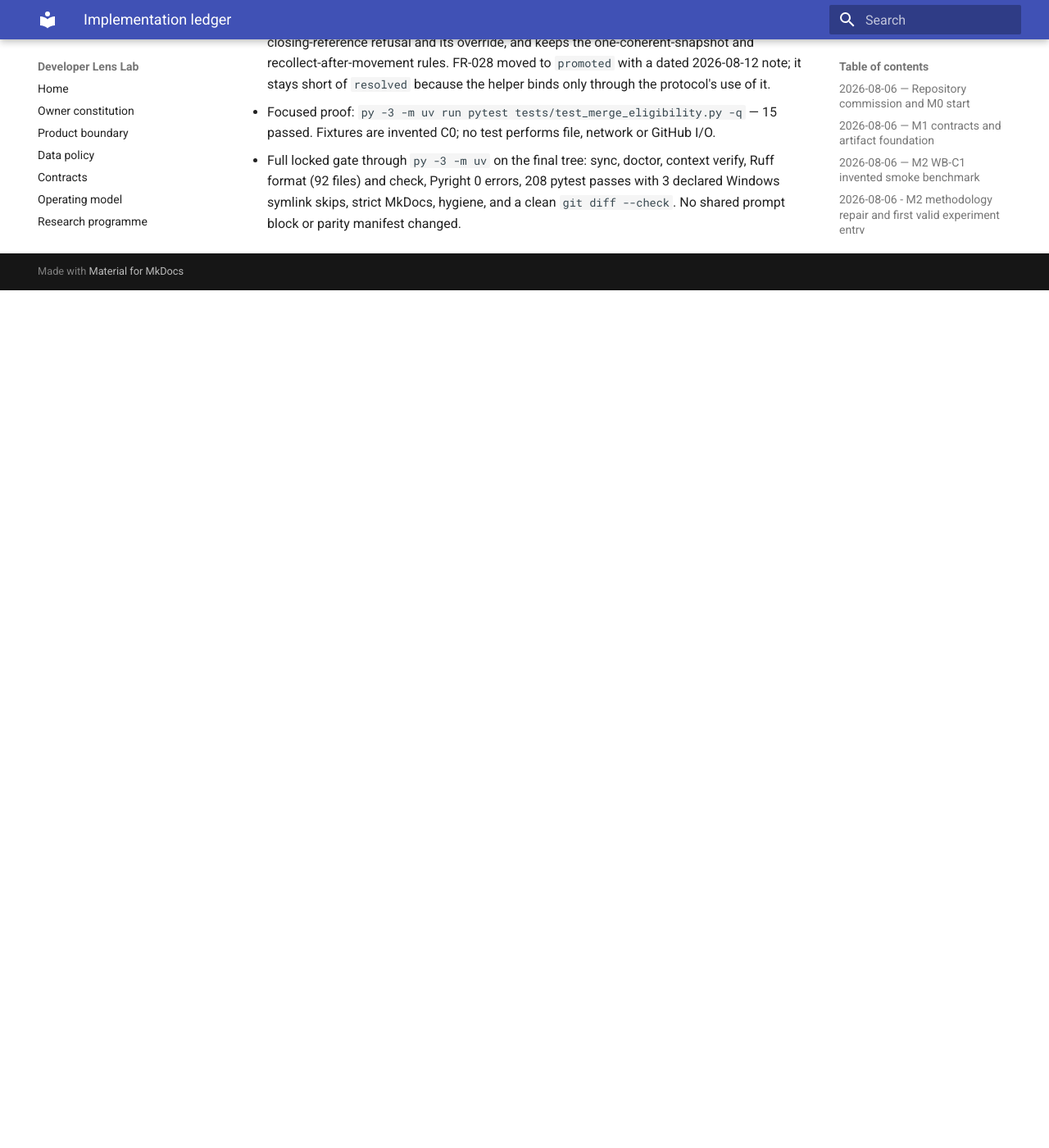
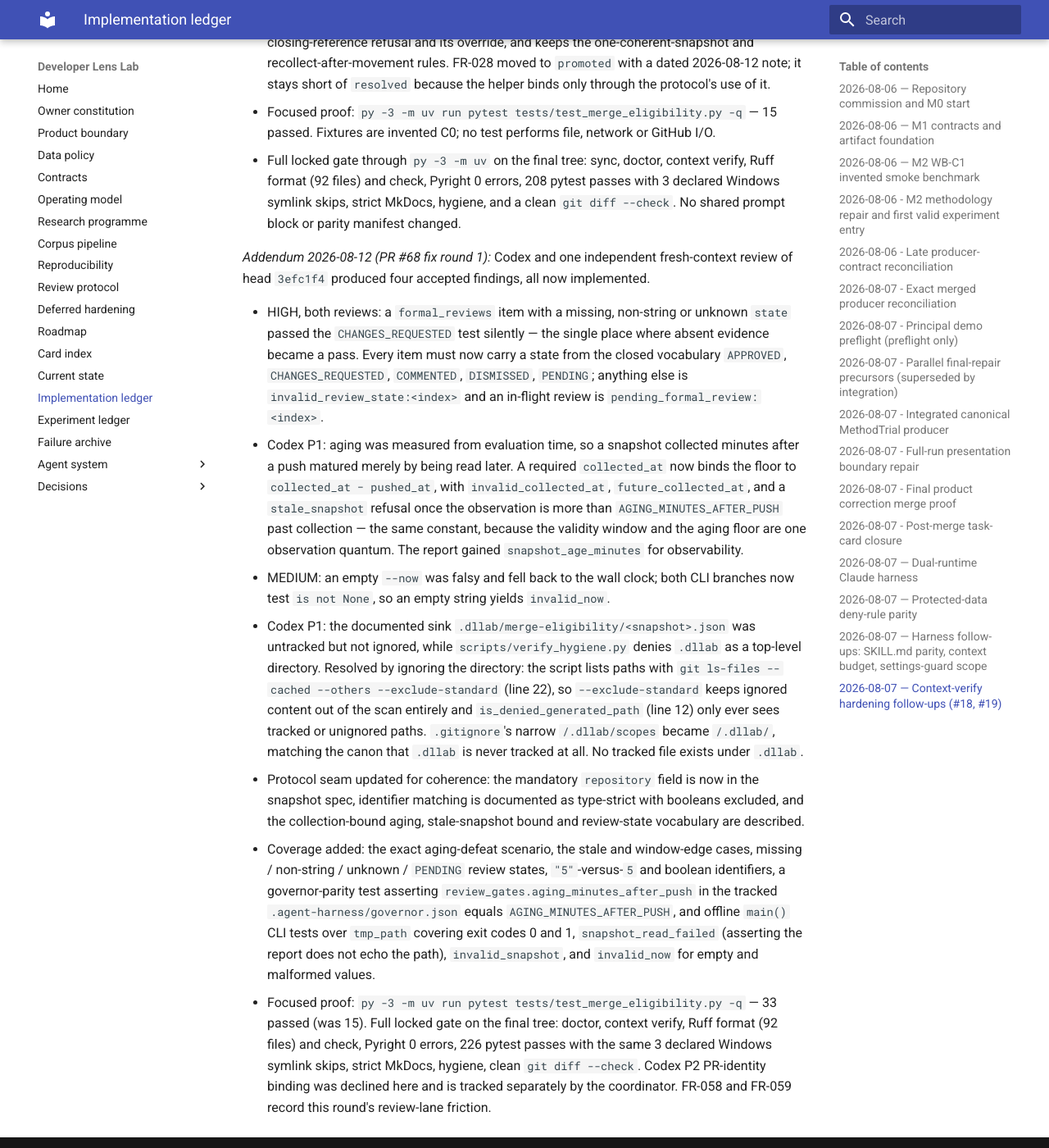
Before and after one commit to Chris0Jeky/developer-lens-lab, an MkDocs documentation site: the page built from docs/IMPLEMENTATION_LEDGER.md, in a window 1280 px wide and 1400 px high, scrolled down 34292 px. Shown: the whole window at 82% size. Built offline with MkDocs 1.6.1 and Material for MkDocs 9.7.7, drawn with Linux system fonts in a browser that asks for light colours; before the commit the page ends 34646 px from its top, so only the background shows below that.

Commit message:
Record the PR 68 fix round in the ledger

```diff
--- a/docs/IMPLEMENTATION_LEDGER.md
+++ b/docs/IMPLEMENTATION_LEDGER.md
@@ -1120,3 +1120,41 @@ Append milestone evidence. Live GitHub facts are snapshots and must be refreshed
   format (92 files) and check, Pyright 0 errors, 208 pytest passes with 3 declared Windows symlink
   skips, strict MkDocs, hygiene, and a clean `git diff --check`. No shared prompt block or parity
   manifest changed.
+
+_Addendum 2026-08-12 (PR #68 fix round 1):_ Codex and one independent fresh-context review of head
+`3efc1f4` produced four accepted findings, all now implemented.
+
+- HIGH, both reviews: a `formal_reviews` item with a missing, non-string or unknown `state` passed
+  the `CHANGES_REQUESTED` test silently — the single place where absent evidence became a pass.
+  Every item must now carry a state from the closed vocabulary `APPROVED`, `CHANGES_REQUESTED`,
+  `COMMENTED`, `DISMISSED`, `PENDING`; anything else is `invalid_review_state:<index>` and an
+  in-flight review is `pending_formal_review:<index>`.
+- Codex P1: aging was measured from evaluation time, so a snapshot collected minutes after a push
+  matured merely by being read later. A required `collected_at` now binds the floor to
+  `collected_at − pushed_at`, with `invalid_collected_at`, `future_collected_at`, and a
+  `stale_snapshot` refusal once the observation is more than `AGING_MINUTES_AFTER_PUSH` past
+  collection — the same constant, because the validity window and the aging floor are one
+  observation quantum. The report gained `snapshot_age_minutes` for observability.
+- MEDIUM: an empty `--now` was falsy and fell back to the wall clock; both CLI branches now test
+  `is not None`, so an empty string yields `invalid_now`.
+- Codex P1: the documented sink `.dllab/merge-eligibility/<snapshot>.json` was untracked but not
+  ignored, while `scripts/verify_hygiene.py` denies `.dllab` as a top-level directory. Resolved by
+  ignoring the directory: the script lists paths with
+  `git ls-files --cached --others --exclude-standard` (line 22), so `--exclude-standard` keeps
+  ignored content out of the scan entirely and `is_denied_generated_path` (line 12) only ever sees
+  tracked or unignored paths. `.gitignore`'s narrow `/.dllab/scopes` became `/.dllab/`, matching the
+  canon that `.dllab` is never tracked at all. No tracked file exists under `.dllab`.
+- Protocol seam updated for coherence: the mandatory `repository` field is now in the snapshot
+  spec, identifier matching is documented as type-strict with booleans excluded, and the
+  collection-bound aging, stale-snapshot bound and review-state vocabulary are described.
+- Coverage added: the exact aging-defeat scenario, the stale and window-edge cases, missing /
+  non-string / unknown / `PENDING` review states, `"5"`-versus-`5` and boolean identifiers, a
+  governor-parity test asserting `review_gates.aging_minutes_after_push` in the tracked
+  `.agent-harness/governor.json` equals `AGING_MINUTES_AFTER_PUSH`, and offline `main()` CLI tests
+  over `tmp_path` covering exit codes 0 and 1, `snapshot_read_failed` (asserting the report does not
+  echo the path), `invalid_snapshot`, and `invalid_now` for empty and malformed values.
+- Focused proof: `py -3 -m uv run pytest tests/test_merge_eligibility.py -q` — 33 passed (was 15).
+  Full locked gate on the final tree: doctor, context verify, Ruff format (92 files) and check,
+  Pyright 0 errors, 226 pytest passes with the same 3 declared Windows symlink skips, strict
+  MkDocs, hygiene, clean `git diff --check`. Codex P2 PR-identity binding was declined here and is
+  tracked separately by the coordinator. FR-058 and FR-059 record this round's review-lane friction.
```
